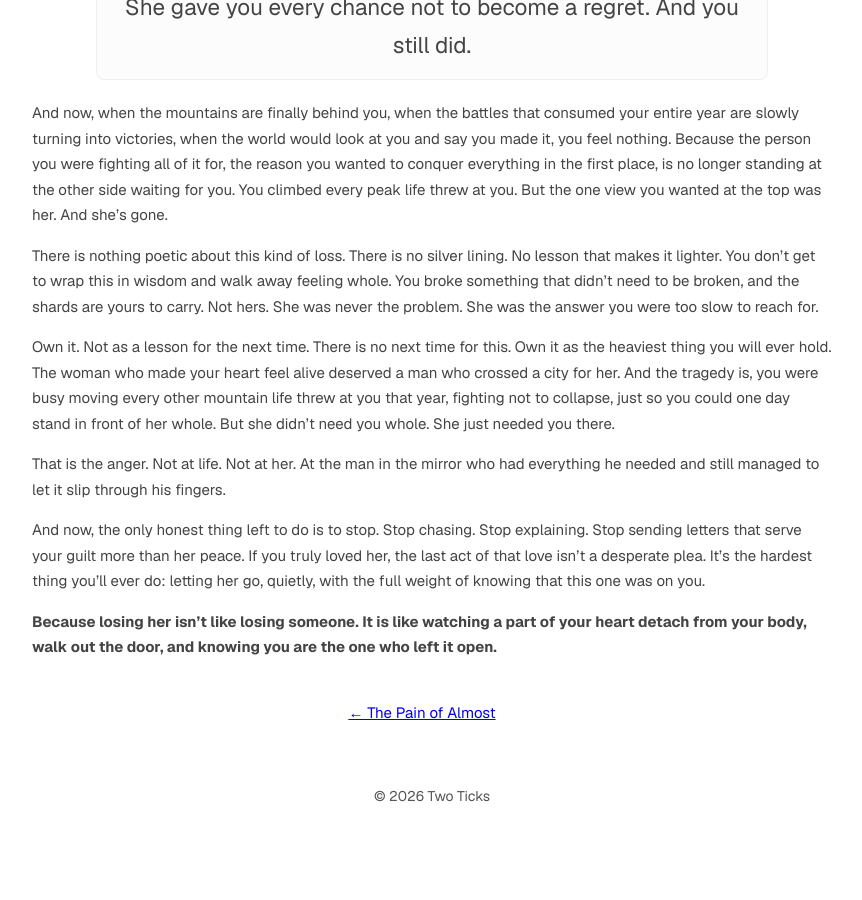
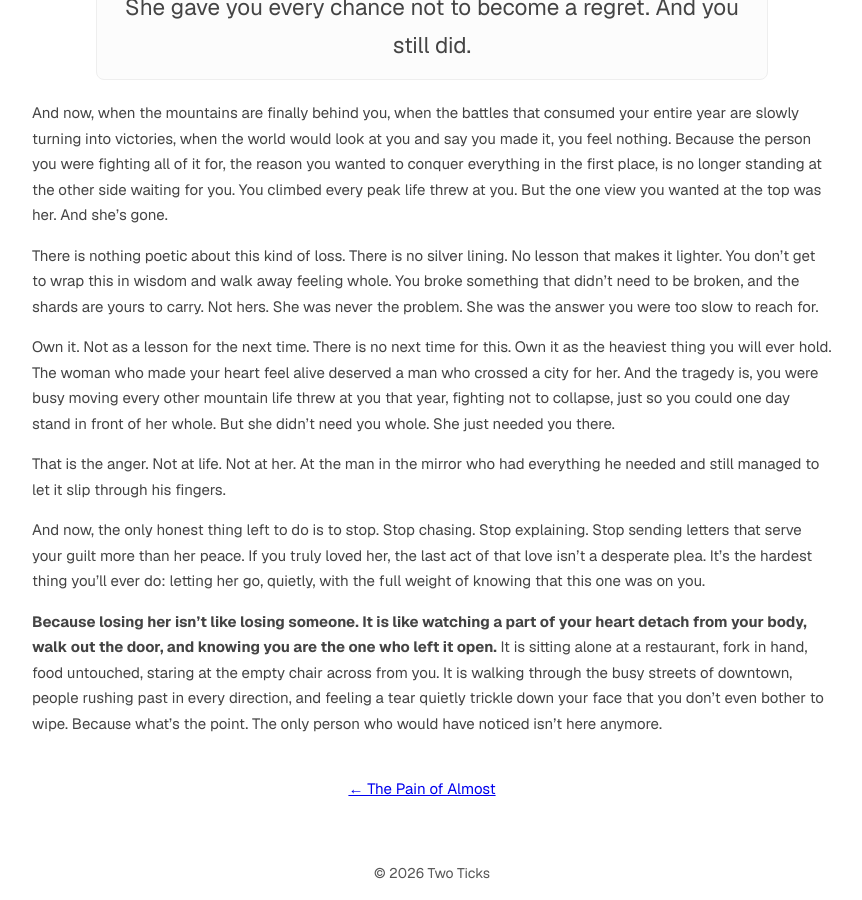
Before and after one commit to trmanish/trmanish.github.io, a Jekyll site: the page built from _posts/2026-04-19-the-anger-you-cant-direct-at-anyone-but-yourself.md, in a window 1280 px wide and 900 px high, scrolled down 1727 px. Shown: the whole window, without its empty margins (208-1070 px from the left). Built offline with Jekyll 4.4.1, drawn with Linux system fonts in a browser that asks for light colours; before the commit the page ends 2550 px from its top, so only the background shows below that.

Commit message:
Add restaurant and downtown imagery, italicize circumstances line

```diff
--- a/_posts/2026-04-19-the-anger-you-cant-direct-at-anyone-but-yourself.md
+++ b/_posts/2026-04-19-the-anger-you-cant-direct-at-anyone-but-yourself.md
@@ -26,7 +26,7 @@ And the thing is, you weren't pretending. Life was genuinely falling apart. The
 
 But patience is not the same thing as presence. And respecting someone's space is not the same as disappearing from their life. You confused the two. You let the uncertainty of her silence become an excuse to wait instead of act. She called you to come. More than once. And you, the man drowning in his own chaos, kept telling himself next month. When things settle. When I'm in a better place. As if she was asking for perfection. She wasn't. She was asking for you.
 
-That is where the anger lives. Not at the career that broke you. Not at the circumstances that made it harder. But at yourself, **for letting those circumstances lead when you should have led.** For being the man who endured everything life threw at him but couldn't get on a flight for the one person who made all of it bearable.
+That is where the anger lives. Not at the career that broke you. Not at the circumstances that made it harder. But at yourself, *for letting those circumstances lead when you should have led.* For being the man who endured everything life threw at him but couldn't get on a flight for the one person who made all of it bearable.
 
 You think about every moment you could have been there and weren't. The birthday you forgot. The trip you delayed. The New Year's Eve you should have been standing next to her. She was telling you what she wanted. Not in grand declarations, but in the quiet way people tell you things when they actually mean them. And you, the man who prides himself on reading between the lines, couldn't read the simplest sentence she ever wrote: **come.**
 
@@ -50,4 +50,4 @@ That is the anger. Not at life. Not at her. At the man in the mirror who had eve
 
 And now, the only honest thing left to do is to stop. Stop chasing. Stop explaining. Stop sending letters that serve your guilt more than her peace. If you truly loved her, the last act of that love isn't a desperate plea. It's the hardest thing you'll ever do: letting her go, quietly, with the full weight of knowing that this one was on you.
 
-**Because losing her isn't like losing someone. It is like watching a part of your heart detach from your body, walk out the door, and knowing you are the one who left it open.**
+**Because losing her isn't like losing someone. It is like watching a part of your heart detach from your body, walk out the door, and knowing you are the one who left it open.** It is sitting alone at a restaurant, fork in hand, food untouched, staring at the empty chair across from you. It is walking through the busy streets of downtown, people rushing past in every direction, and feeling a tear quietly trickle down your face that you don't even bother to wipe. Because what's the point. The only person who would have noticed isn't here anymore.
```
